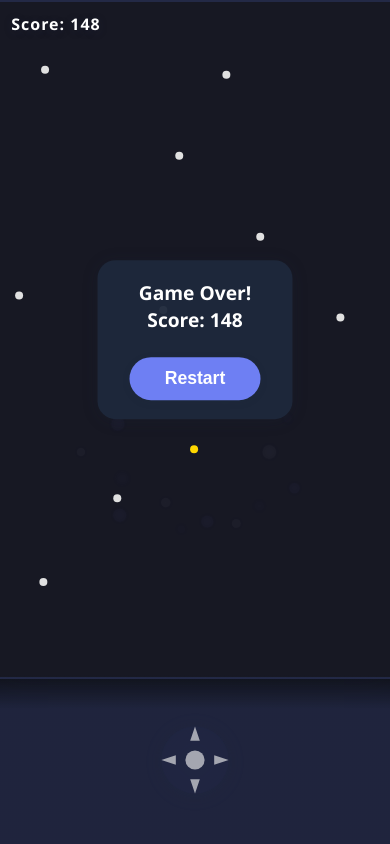
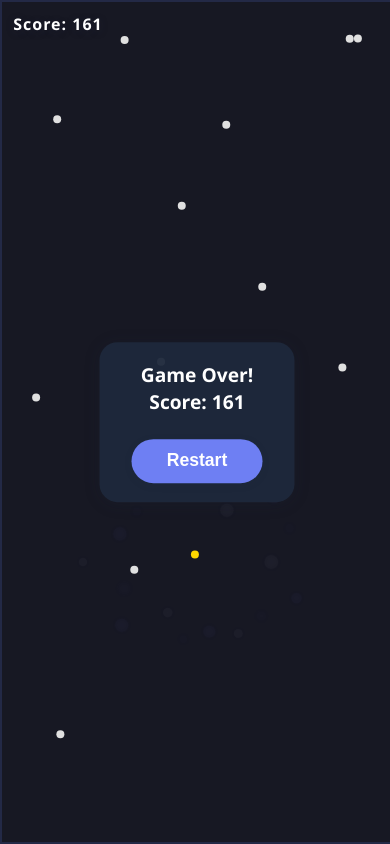
Before and after one commit to minuhappy/vibe-playground, a plain HTML site: page sky-evader/index.html in a window 390 px wide. Drawn offline with Linux system fonts and the light colour scheme.

```diff
--- a/sky-evader/index.html
+++ b/sky-evader/index.html
@@ -24,8 +24,8 @@
       position: relative;
       width: 100vw;
       max-width: 480px;
-      height: 80vh;
-      max-height: 700px;
+      height: 100vh;
+      max-height: 100vh;
       background: rgba(24,26,36,0.92);
       border-radius: 18px;
       box-shadow: 0 4px 32px rgba(30,41,59,0.13);
@@ -85,7 +85,9 @@
     @media (max-width: 600px) {
       #game-container {
         max-width: 100vw;
-        height: 80vh;
+        width: 100vw;
+        height: 100vh;
+        max-height: 100vh;
         border-radius: 0;
       }
       #game-over {
@@ -98,59 +100,8 @@
         top: 0.7rem;
       }
     }
-    @media (max-width: 600px) {
-      body {
-        flex-direction: column;
-        justify-content: flex-start;
-        height: 100vh;
-        overflow: hidden;
-      }
-      #game-container {
-        max-width: 100vw;
-        width: 100vw;
-        height: 80vh;
-        max-height: none;
-        border-radius: 0;
-        margin: 0;
-        position: relative;
-        top: 0;
-      }
-      #control-area {
-        display: block;
-        width: 100vw;
-        height: 20vh;
-        background: transparent;
-        position: fixed;
-        left: 0;
-        bottom: 0;
-        z-index: 100;
-      }
-    }
-    #control-area {
-      display: none;
-    }
-    @media (max-width: 600px) {
-      #control-area {
-        display: flex;
-        align-items: center;
-        justify-content: center;
-        width: 100vw;
-        height: 20vh;
-        background: linear-gradient(to top, #232946cc 80%, transparent 100%);
-        position: fixed;
-        left: 0;
-        bottom: 0;
-        z-index: 100;
-      }
-      .joystick-svg {
-        width: 96px;
-        height: 96px;
-        opacity: 0.7;
-        user-select: none;
-        pointer-events: none;
-        filter: drop-shadow(0 2px 8px #23294688);
-      }
-    }
+    /* Remove all #control-area and 80vh/20vh split, make game-container full height */
+    /* Remove all #control-area and .joystick-svg CSS */
   </style>
 </head>
 <body>
@@ -164,21 +115,6 @@
       <span id="final-score"></span>
       <button id="restart-btn">Restart</button>
     </div>
-  </div>
-  <div id="control-area">
-    <svg class="joystick-svg" width="100" height="100" viewBox="0 0 80 80">
-      <circle cx="40" cy="40" r="28" fill="#232946" fill-opacity="0.7" />
-      <!-- 위쪽 화살표 -->
-      <polygon points="40,12 36,24 44,24" fill="#fff" fill-opacity="0.85"/>
-      <!-- 아래쪽 화살표 -->
-      <polygon points="40,68 36,56 44,56" fill="#fff" fill-opacity="0.85"/>
-      <!-- 왼쪽 화살표 -->
-      <polygon points="12,40 24,36 24,44" fill="#fff" fill-opacity="0.85"/>
-      <!-- 오른쪽 화살표 -->
-      <polygon points="68,40 56,36 56,44" fill="#fff" fill-opacity="0.85"/>
-      <!-- 중앙 동그라미 -->
-      <circle cx="40" cy="40" r="8" fill="#fff" fill-opacity="0.85"/>
-    </svg>
   </div>
   <script>
     const canvas = document.getElementById('game-canvas');
```
